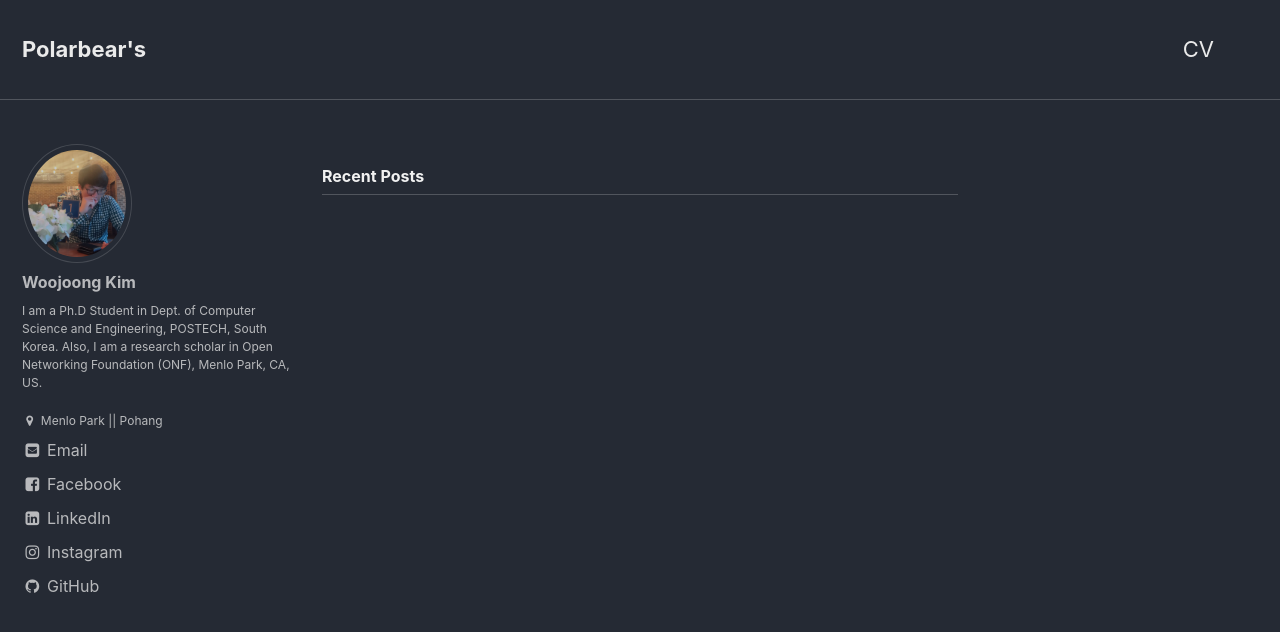
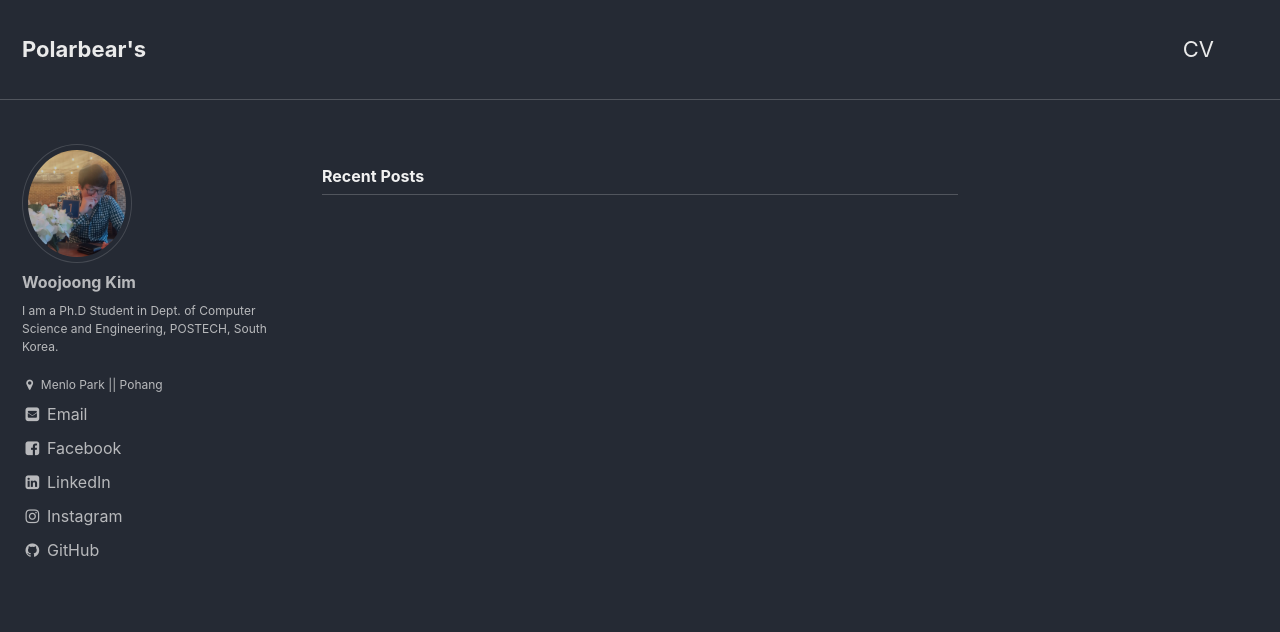
Before and after one commit to woojoong88/woojoong88.github.io, a Jekyll site: the page built from index.html, in a window 1280 px wide and 900 px high. Shown: the top 632 px of the window. Built offline with Jekyll 4.4.1, drawn with Linux system fonts in a browser that asks for light colours; the list of posts is cut into pages by our own code.

Commit message:
Change bio

```diff
--- a/_config.yml
+++ b/_config.yml
@@ -85,7 +85,7 @@ analytics:
 author:
   name             : "Woojoong Kim"
   avatar           : "/assets/images/profile.jpg"
-  bio              : "I am a Ph.D Student in Dept. of Computer Science and Engineering, POSTECH, South Korea. Also, I am a research scholar in Open Networking Foundation (ONF), Menlo Park, CA, US."
+  bio              : "I am a Ph.D Student in Dept. of Computer Science and Engineering, POSTECH, South Korea."
   location         : "Menlo Park || Pohang"
   email            : "woojoong@postech.ac.kr"
   uri              :
```
